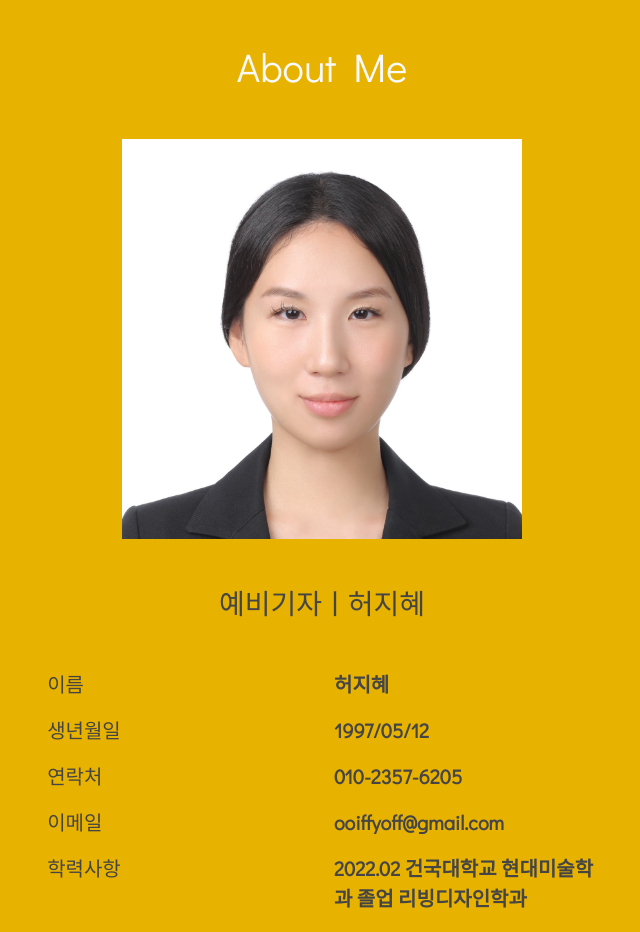
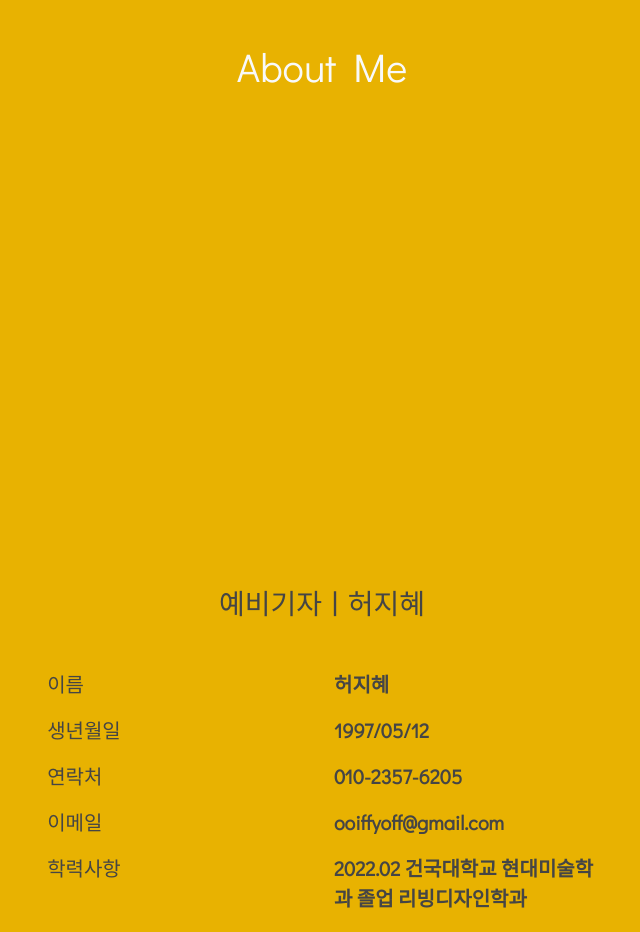
Before and after one commit to thantnaylin/blog-client, a React (Create React App) app: page / in a window 1280 px wide. Shown: the part 1900-2832 px from the top of the page, without its empty margins (318-958 px from the left). Built offline with nearby package versions, Linux system fonts and the light colour scheme; no server answers.

Commit message:
Remove unnecessary imports

```diff
--- a/public/index.html
+++ b/public/index.html
@@ -10,12 +10,12 @@
       name="description"
       content="Web site created using create-react-app"
     />
-    <link rel="apple-touch-icon" href="%PUBLIC_URL%/logo192.png" />
+<!--    <link rel="apple-touch-icon" href="%PUBLIC_URL%/logo192.png" />-->
     <!--
       manifest.json provides metadata used when your web app is installed on a
       user's mobile device or desktop. See https://developers.google.com/web/fundamentals/web-app-manifest/
     -->
-    <link rel="manifest" href="%PUBLIC_URL%/manifest.json" />
+<!--    <link rel="manifest" href="%PUBLIC_URL%/manifest.json" />-->
     <!--
       Notice the use of %PUBLIC_URL% in the tags above.
       It will be replaced with the URL of the `public` folder during the build.
--- a/src/index.css
+++ b/src/index.css
@@ -207,7 +207,7 @@
 .profile-picture-container {
   width: 400px;
   height: 400px;
-  background-image: url("../public/assets/jihye.jpeg");
+  /*background-image: url("../public/assets/jihye.jpeg");*/
   background-size: cover;
 }
 
```
